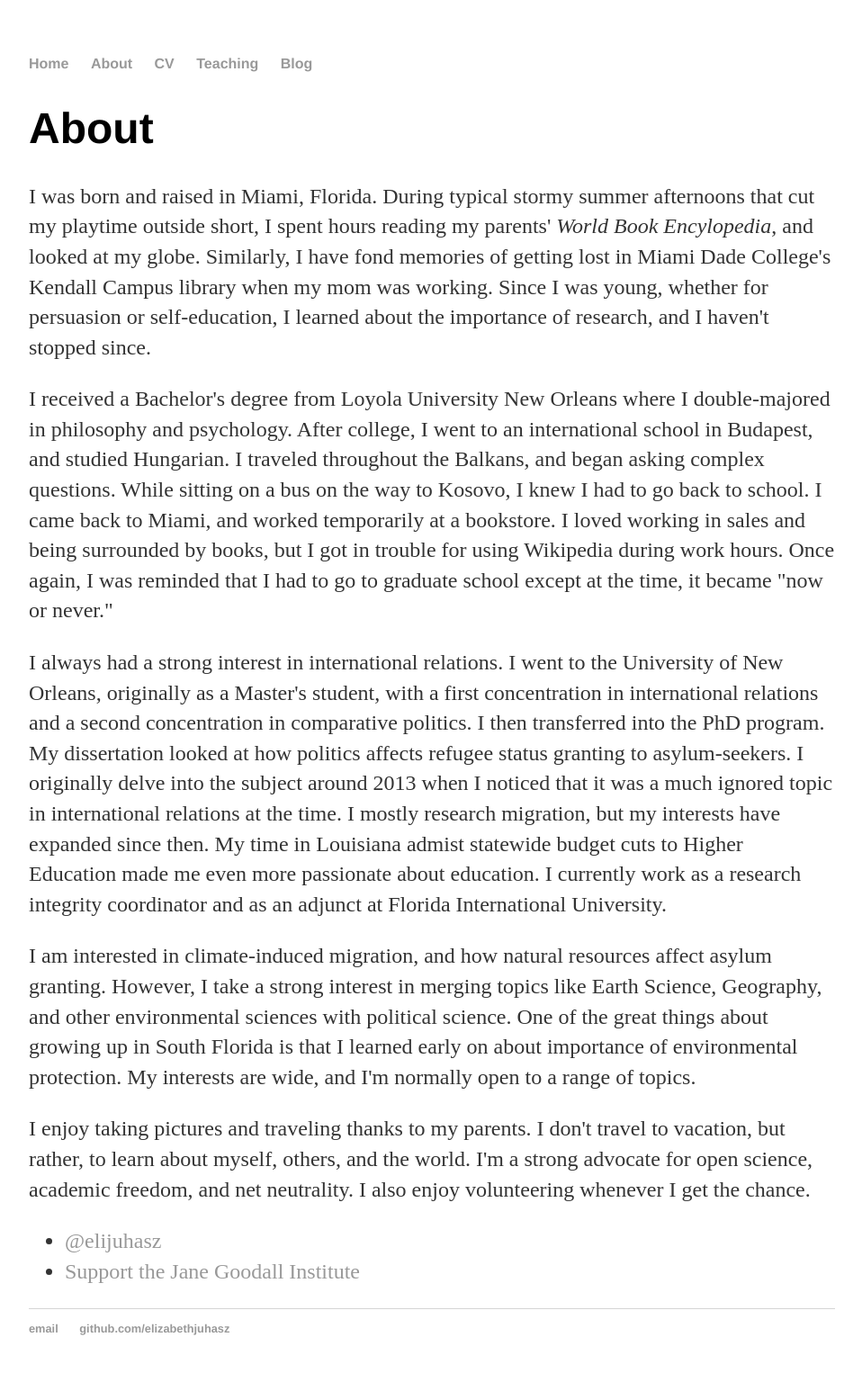
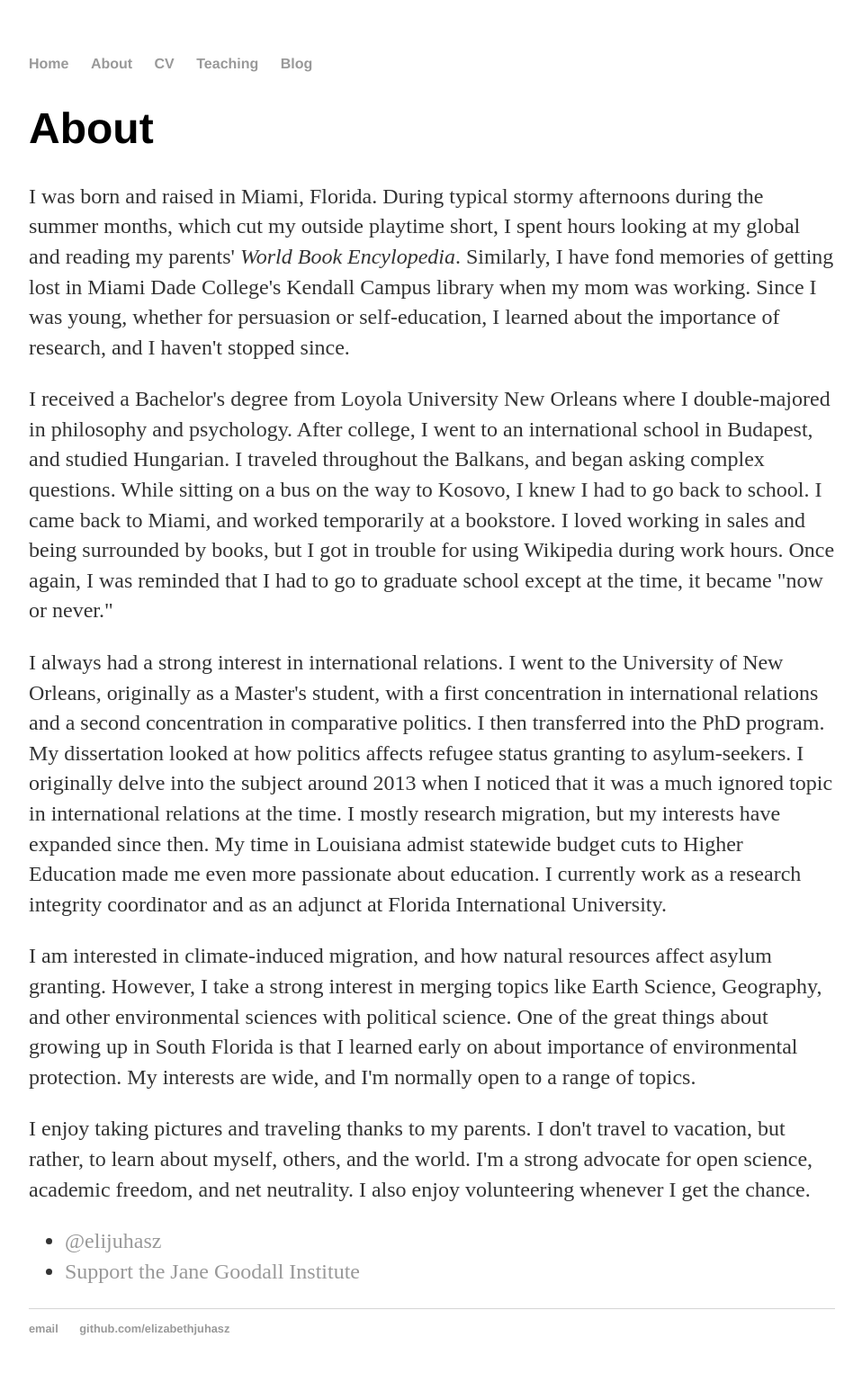
Before and after one commit to elizabethjuhasz/elizabethjuhasz.github.io, a Jekyll site: the page built from about/index.html, in a window 1280 px wide. Shown: the whole page at 90% size, without its empty margins (160-1118 px from the left). Built offline with Jekyll 4.4.1, drawn with Linux system fonts in a browser that asks for light colours.

Commit message:
Update index.html

```diff
--- a/about/index.html
+++ b/about/index.html
@@ -5,7 +5,7 @@ title: About Elizabeth Juhasz
 
 		<div class="about">
 			<h1>About</h1>
-			<p>I was born and raised in Miami, Florida. During typical stormy summer afternoons that cut my playtime outside short, I spent hours reading my parents' <i>World Book Encylopedia</i>, and looked at my globe. Similarly, I have fond memories of getting lost in Miami Dade College's Kendall Campus library when my mom was working. Since I was young, whether for persuasion or self-education, I learned about the importance of research, and I haven't stopped since.</p>
+			<p>I was born and raised in Miami, Florida. During typical stormy afternoons during the summer months, which cut my outside playtime short, I spent hours looking at my global and reading my parents' <i>World Book Encylopedia</i>. Similarly, I have fond memories of getting lost in Miami Dade College's Kendall Campus library when my mom was working. Since I was young, whether for persuasion or self-education, I learned about the importance of research, and I haven't stopped since.</p>
 		        <p>I received a Bachelor's degree from Loyola University New Orleans where I double-majored in philosophy and psychology. After college, I went to an international school in Budapest, and studied Hungarian. I traveled throughout the Balkans, and began asking complex questions. While sitting on a bus on the way to Kosovo, I knew I had to go back to school. I came back to Miami, and worked temporarily at a bookstore. I loved working in sales and being surrounded by books, but I got in trouble for using Wikipedia during work hours. Once again, I was reminded that I had to go to graduate school except at the time, it became "now or never."</p>
 			<p>I always had a strong interest in international relations. I went to the University of New Orleans, originally as a Master's student, with a first concentration in international relations and a second concentration in comparative politics. I then transferred into the PhD program. My dissertation looked at how politics affects refugee status granting to asylum-seekers. I originally delve into the subject around 2013 when I noticed that it was a much ignored topic in international relations at the time. I mostly research migration, but my interests have expanded since then. My time in Louisiana admist statewide budget cuts to Higher Education made me even more passionate about education.
 			 I currently work as a research integrity coordinator and as an adjunct at Florida International University.</p>
```
